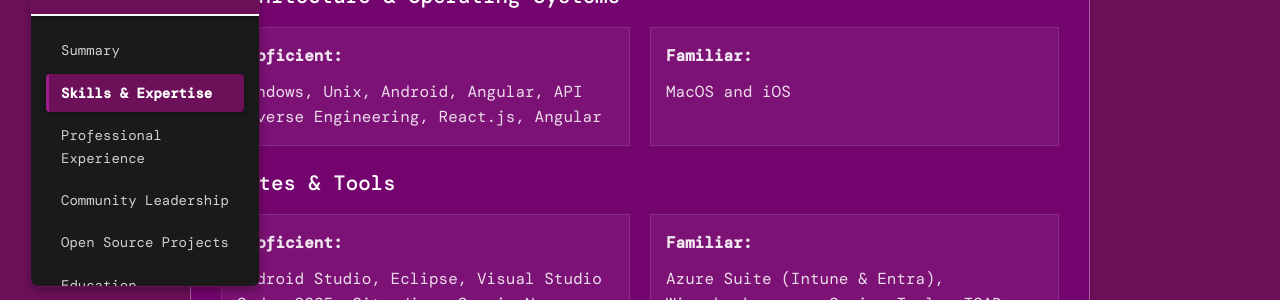
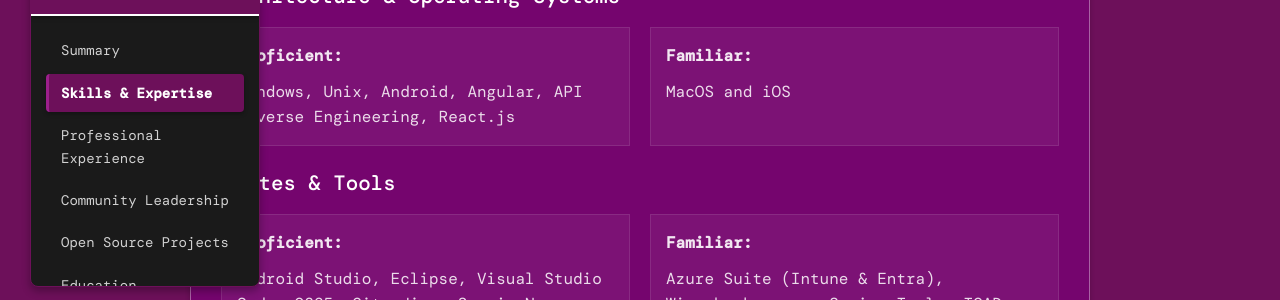
Before and after one commit to radicalkjax/blog, a Jekyll site: the page built from about.html, in a window 1280 px wide and 900 px high, scrolled down 992 px. Shown: the part 179-479 px from the top of the window. Built offline with Jekyll 4.4.1, drawn with Linux system fonts in a browser that asks for light colours; some web fonts are replaced.

Commit message:
removal of another dupe

```diff
--- a/about.html
+++ b/about.html
@@ -631,7 +631,7 @@ custom_css: |
         <div class="skills-grid">
             <div class="skill-category">
                 <div class="skill-label">Proficient:</div>
-                <div class="skill-list">Windows, Unix, Android, Angular, API Reverse Engineering, React.js, Angular</div>
+                <div class="skill-list">Windows, Unix, Android, Angular, API Reverse Engineering, React.js</div>
             </div>
             <div class="skill-category">
                 <div class="skill-label">Familiar:</div>
```
